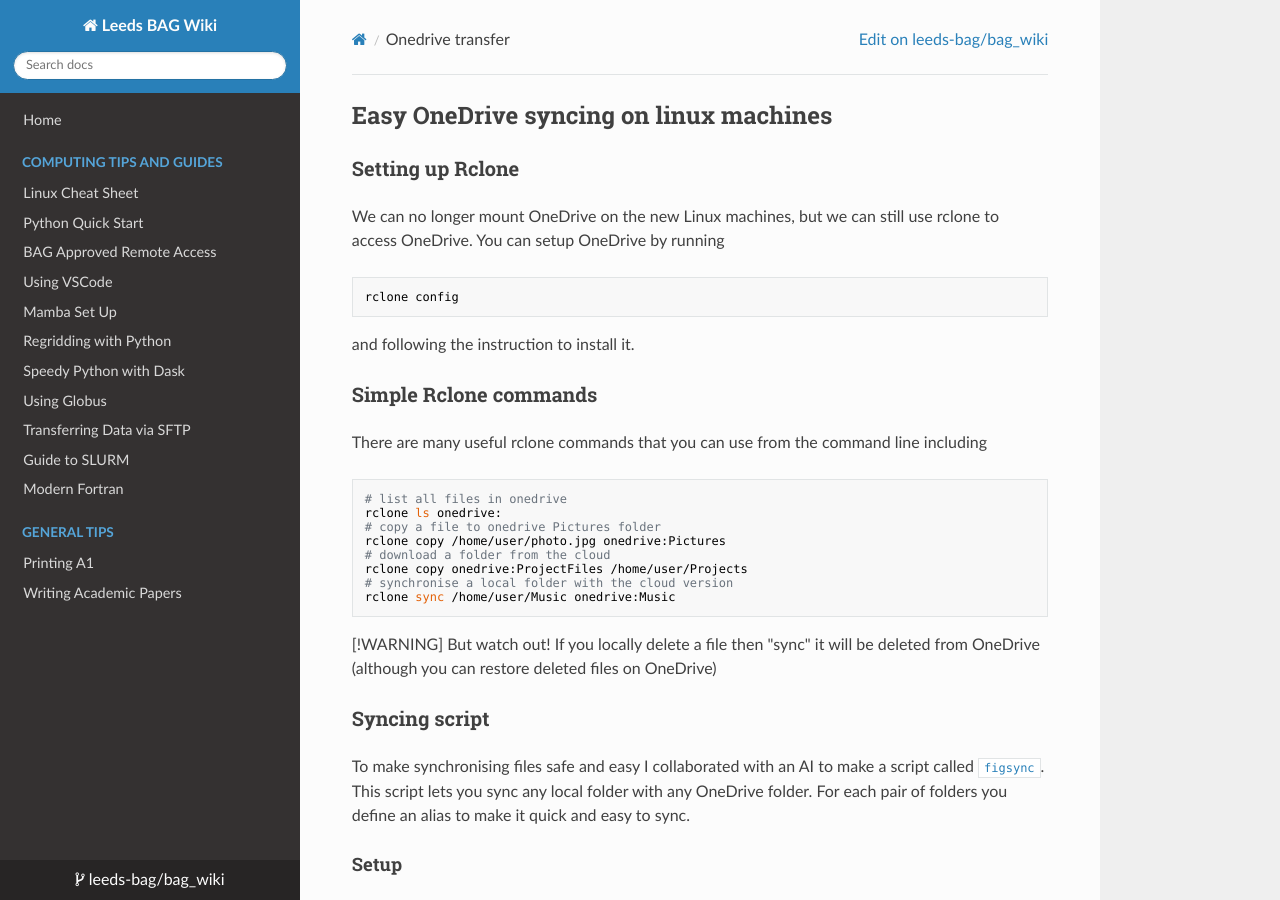
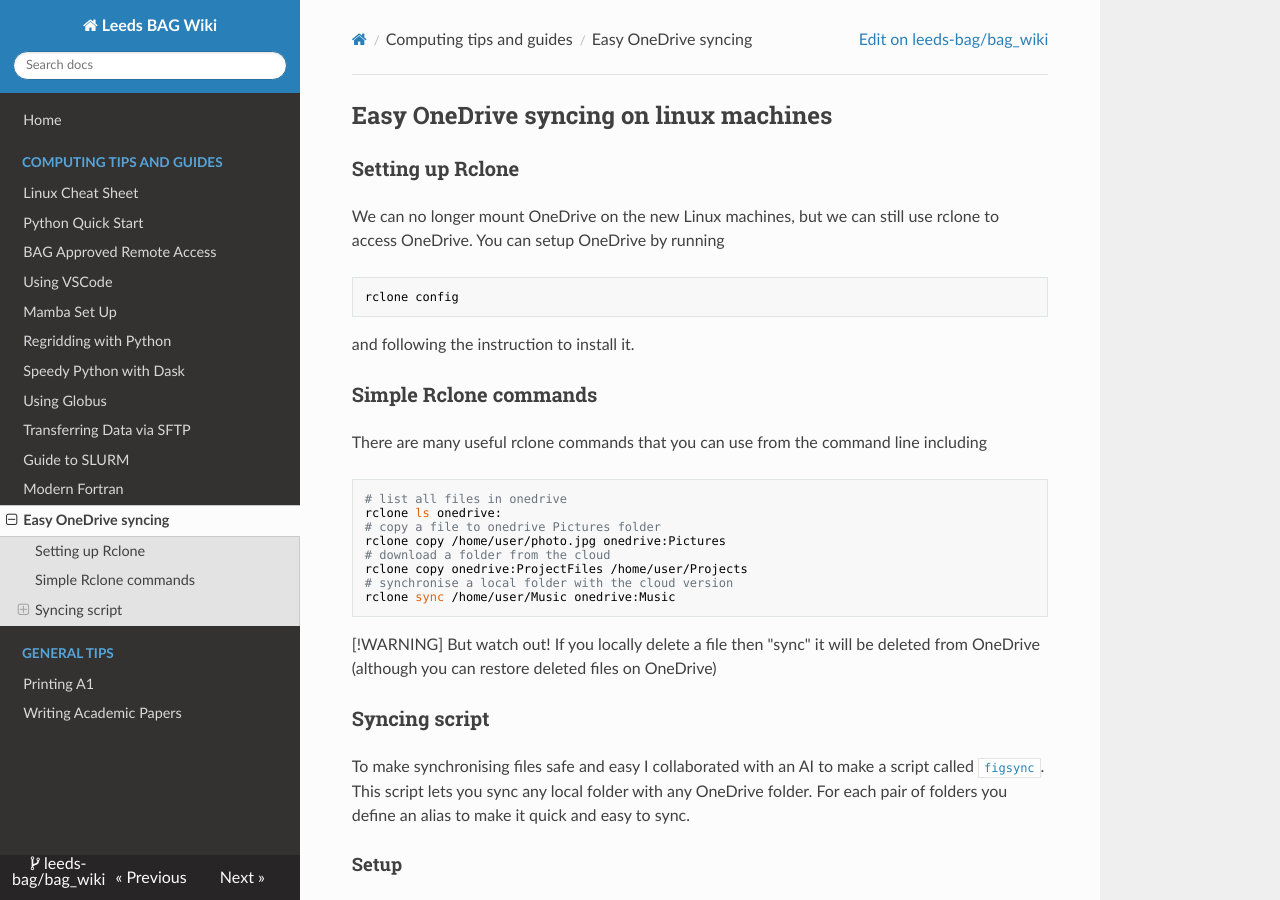
Before and after one commit to leeds-bag/bag_wiki, an MkDocs documentation site: the page built from docs/onedrive_syncing.md, in a window 1280 px wide and 900 px high. Built offline with MkDocs 1.6.1, drawn with Linux system fonts in a browser that asks for light colours; nearby versions of some CDN libraries.

Commit message:
add to contents

```diff
--- a/mkdocs.yml
+++ b/mkdocs.yml
@@ -22,6 +22,7 @@
       - Transferring Data via SFTP: Transferring_data_using_SFTP.md
       - Guide to SLURM: SLURM_guide.md
       - Modern Fortran: modern_fortran.md
+      - Easy OneDrive syncing: onedrive_syncing.md
 
   - General tips:
       - Printing A1: printing.md
```
Also changed, not shown: docs/onedrive_syncing.md (renamed from docs/onedrive_transfer.md).
